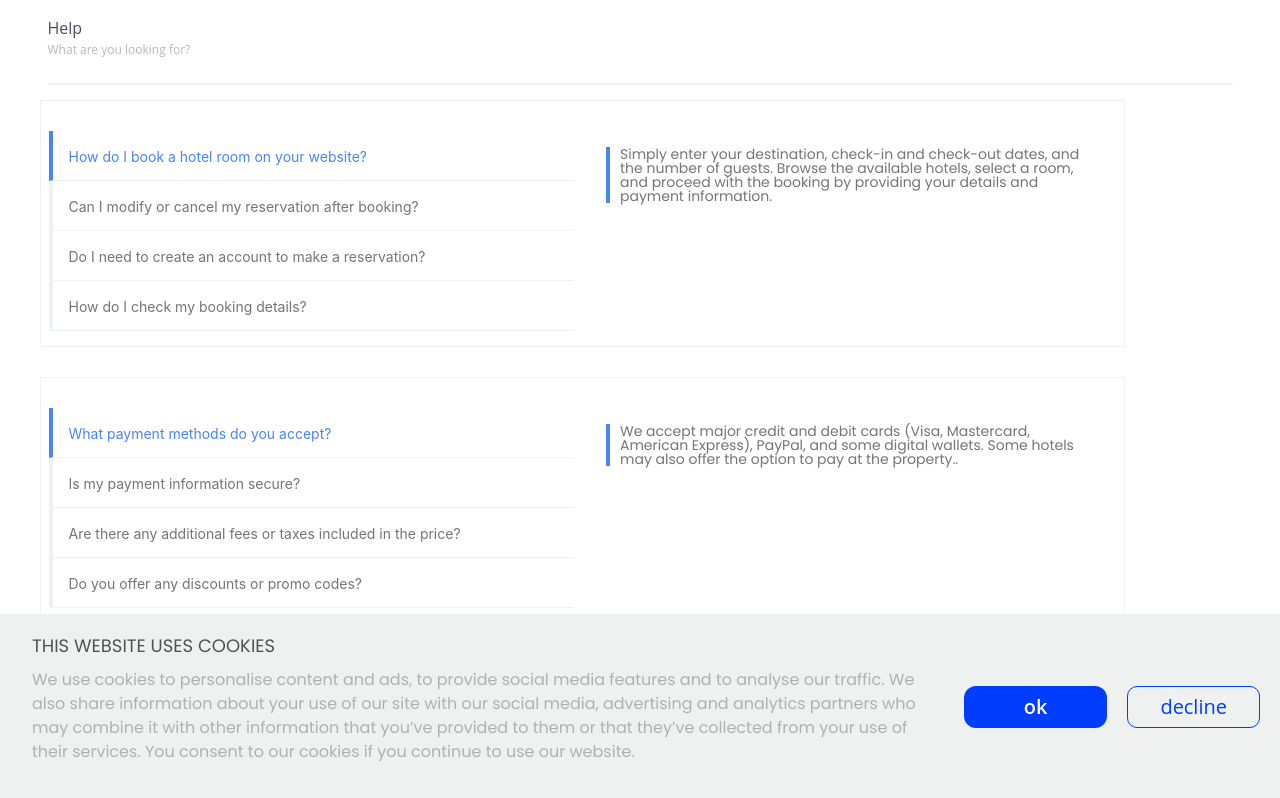
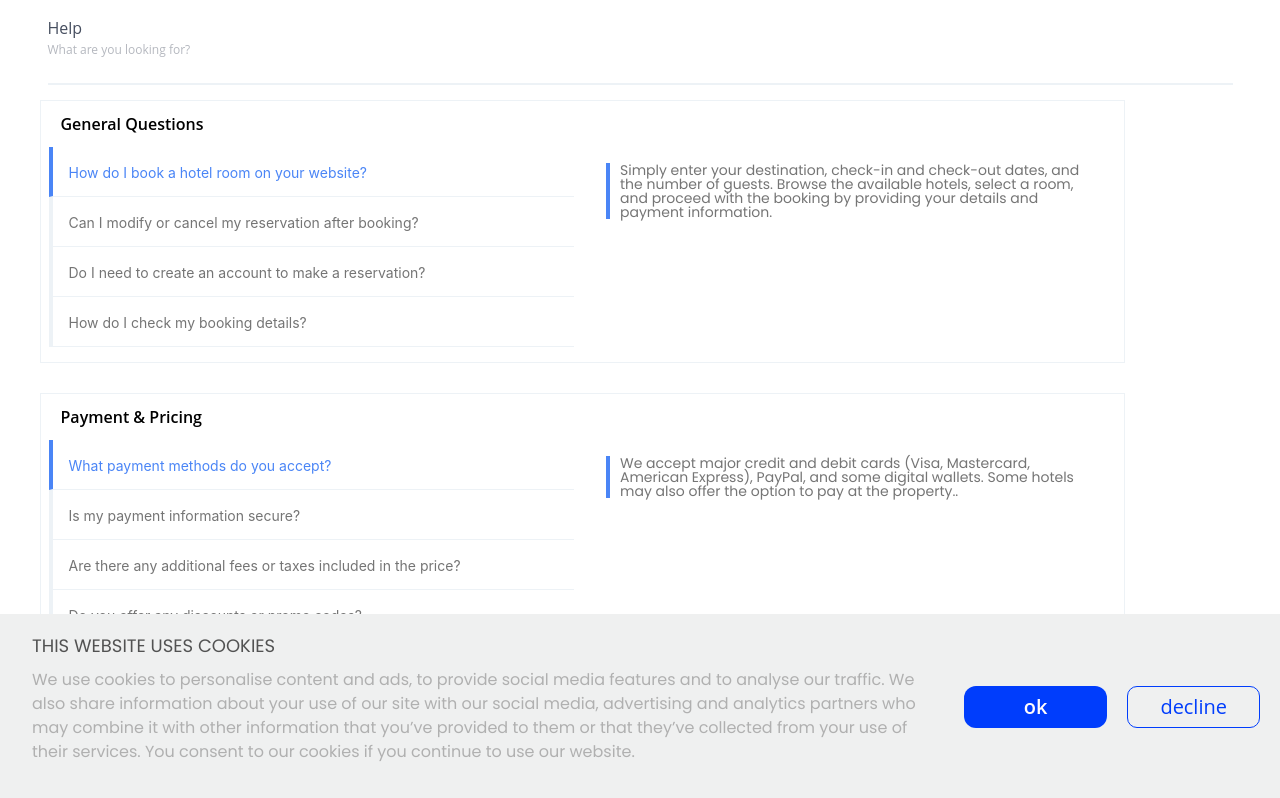
Before and after one commit to nursahtuncel/Lankastay, a React (Vite) app: page / in a window 1280 px wide. Shown: the top 798 px of the page. Built offline with nearby package versions, Linux system fonts and the light colour scheme.

Commit message:
[JA-89] - FAQ componentine başlık eklendi

```diff
--- a/src/components/HelpCenterComponent/FAQComponent/index.jsx
+++ b/src/components/HelpCenterComponent/FAQComponent/index.jsx
@@ -72,7 +72,12 @@ function FAQs({ category }) {
       }
     ]
   };
-
+  const categoryTitles = {
+    generalQuestions: "General Questions",
+    payment: "Payment & Pricing",
+    cancellation: "Cancellation & Refunds"
+  };
+  const selectedTitle = categoryTitles[category] ;
   const selectedCategory = questions[category] || [];
   const [activeKey, setActiveKey] = useState(selectedCategory[0]?.key || "");
   const activeAnswer = selectedCategory.find((item) => item.key === activeKey)?.cevap;
@@ -81,7 +86,7 @@ function FAQs({ category }) {
     <Row gutter={16} className="FAQContainer">
 
       <div className="categoryTitle">
- {/* buraya Kategori başlıkları gelecek */}
+{selectedTitle}
       </div>
 
       {/* Left:questions */}
```
